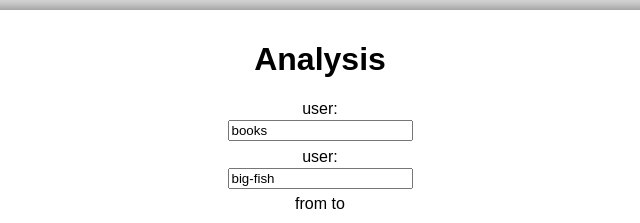
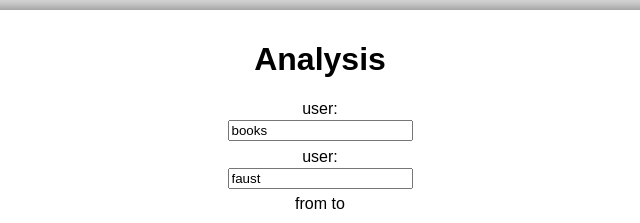
Before and after one commit to felixniemeyer/mindalys-client, a website built with webpack: page dist/index.html in a window 1280 px wide. Shown: the top 223 px of the page, 320-960 px from the left. Built offline with nearby package versions, Linux system fonts and the light colour scheme; what tiny-date-picker would draw is missing.

Commit message:
changing initial user & book values

```diff
--- a/dist/index.html
+++ b/dist/index.html
@@ -13,7 +13,7 @@
 	<div class="card">
 		<h1>Analysis</h1>
 		<div class="setting">user:<br/><input id="user" type="text" value="books"></input></div>
-		<div class="setting">user:<br/><input id="book" type="text" value="big-fish"></input></div>
+		<div class="setting">user:<br/><input id="book" type="text" value="faust"></input></div>
 		<div class="datepick-container">
 			from
 			<div class="datepick" id="datepick-from"></div>
--- a/package.json
+++ b/package.json
@@ -6,7 +6,7 @@
   "scripts": {
     "test": "test",
     "build": "webpack",
-	"watch": "webpack --watch --mode development"
+    "watch": "webpack --watch --mode development"
   },
   "author": "felix niemeyer",
   "license": "UNLICENSED",
```
